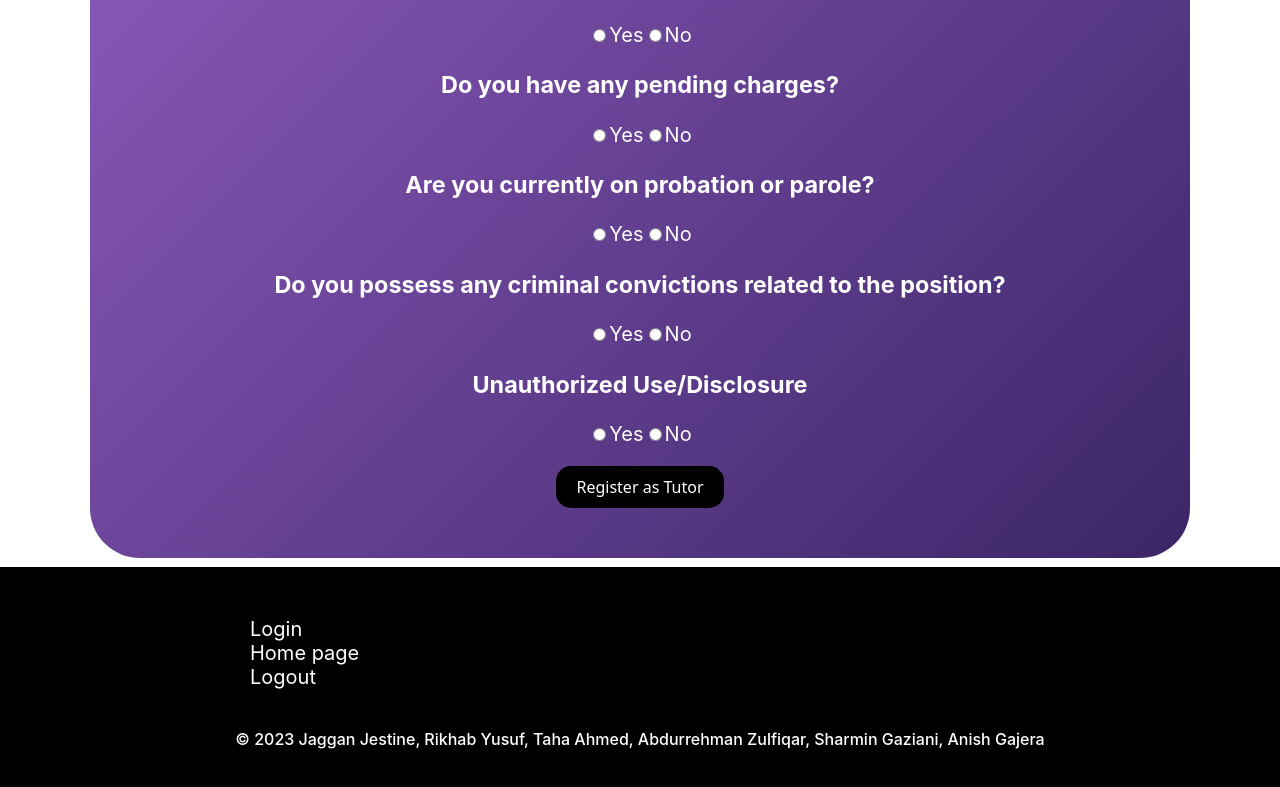
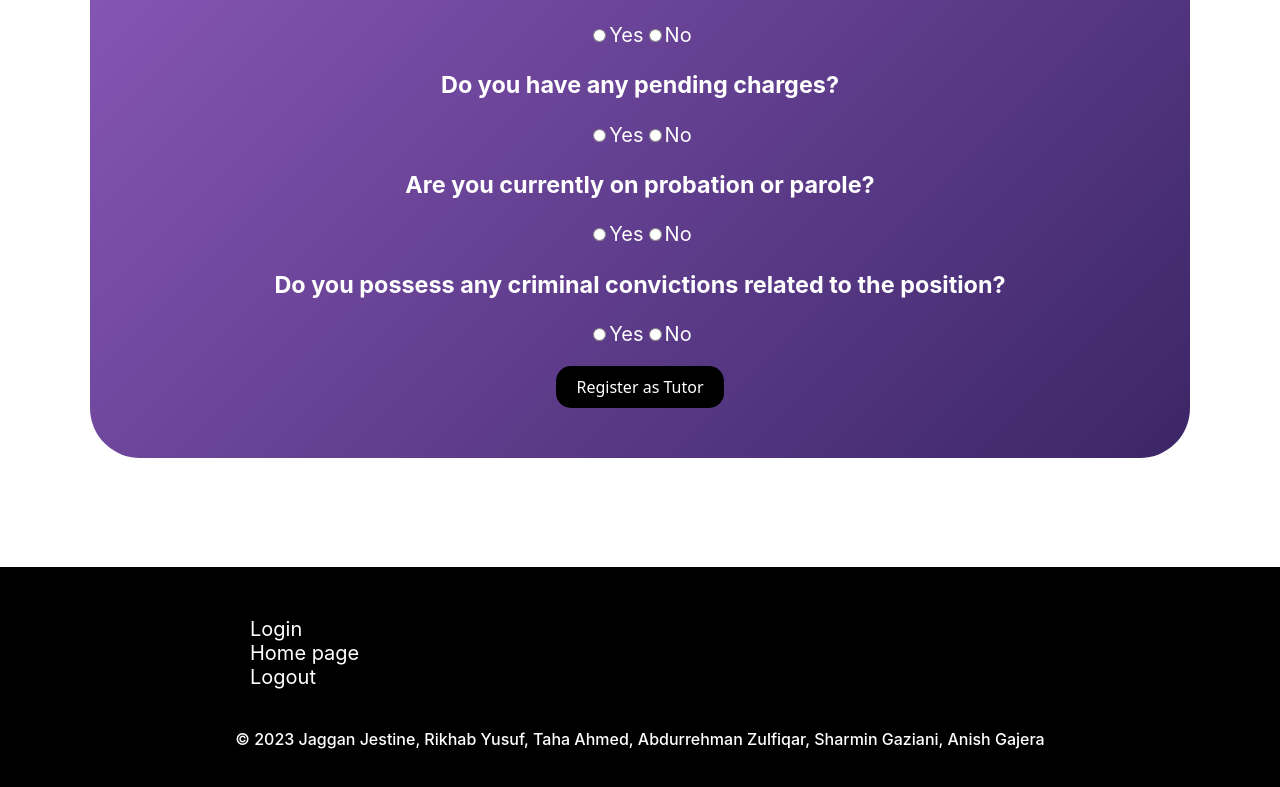
Before and after one commit to jagganjestine/CS4485, a React (Create React App) app in the folder online-tutoring/: page /registrationtutors in a window 1280 px wide. Shown: the part 1152-1939 px from the top of the page. Built offline with nearby package versions, Linux system fonts and the light colour scheme.

Commit message:
reg timing fix, rm bchk q6, req pfp

```diff
--- a/online-tutoring/src/components/RegistrationTutors.js
+++ b/online-tutoring/src/components/RegistrationTutors.js
@@ -37,7 +37,6 @@ function TutorRegistration() {
   const [pendingCharges, setPendingCharges] = useState(null);
   const [probationOrParole, setProbationOrParole] = useState(null);
   const [criminalConvictionRelated, setCriminalConvictionRelated] = useState(null);
-  const [unauthorizedUseDisclosure, setUnauthorizedUseDisclosure] = useState(null);
 
 
   const [subjects, setSubjects] = useState({
@@ -78,17 +77,27 @@ const handleDayChange = (e) => {
   }));
 };
 
+const formatTo12Hour = (time24) => {
+  const [hour, minute] = time24.split(':');
+  const hourInt = parseInt(hour, 10);
+  const suffix = hourInt >= 12 ? 'PM' : 'AM';
+  const hour12 = ((hourInt + 11) % 12 + 1).toString().padStart(2, '0');
+  return `${hour12}:${minute} ${suffix}`;
+};
+
 const generateTimeOptions = () => {
   const options = [];
   for (let i = 0; i < 24; i++) {
     for (let j = 0; j < 60; j += 30) {
       const hour = i.toString().padStart(2, '0');
       const minute = j.toString().padStart(2, '0');
-        options.push(`${hour}:${minute}`);
+      const time24 = `${hour}:${minute}`;
+      options.push({ value: time24, label: formatTo12Hour(time24) });
     }
   }
   return options;
 };
+
 
   const getSelectedSubjects = () => {
     return Object.keys(subjects).filter(subject => subjects[subject]);
@@ -136,7 +145,7 @@ const handleDayChange = (e) => {
 }
 
   const handleRegistration = async () => {
-    if (felonyConvictions === 'yes' || misdemeanorConvictions === 'yes' || pendingCharges === 'yes' || probationOrParole === 'yes' || criminalConvictionRelated === 'yes' || unauthorizedUseDisclosure === 'yes') {
+    if (felonyConvictions === 'yes' || misdemeanorConvictions === 'yes' || pendingCharges === 'yes' || probationOrParole === 'yes' || criminalConvictionRelated === 'yes') {
       Swal.fire({
         icon: 'error',
         title: 'Registration Unsuccessful!',
@@ -155,6 +164,16 @@ const handleDayChange = (e) => {
       return;
     }
 
+    // Check if the photo has been uploaded
+  if (!photo) {
+    Swal.fire({
+      icon: 'error',
+      title: 'Profile Picture Required',
+      text: 'Please upload a profile picture to continue.',
+    });
+    return;
+  }
+
     try {
       const hashedPassword = sha256(password).toString();
       // console.log(hashedPassword);
@@ -165,7 +184,7 @@ const handleDayChange = (e) => {
       const fileRef = sRef(storage, 'profile_pictures/' + userCredential.user.uid)
       await uploadBytes(fileRef, photo)
       const photoURL = await getDownloadURL(fileRef);
-      updateProfile(userCredential.user, {photoURL});
+      updateProfile(userCredential.user, { photoURL });
       console.log("Success");
       Swal.fire({
         icon: 'success',
@@ -251,10 +270,11 @@ const handleDayChange = (e) => {
                   onChange={(e) => setStartTime(e.target.value)}
                 >
                   <option value="">Select Start Time</option>
-                  {generateTimeOptions().map((time, index) => (
-                    <option key={index} value={time}>{time}</option>
+                  {generateTimeOptions().map((option, index) => (
+                    <option key={index} value={option.value}>{option.label}</option>
                   ))}
                 </select>
+
               </div>
               <div className="form-group">
                 <label htmlFor="endTime">End Time</label>
@@ -264,16 +284,17 @@ const handleDayChange = (e) => {
                   onChange={(e) => setEndTime(e.target.value)}
                 >
                   <option value="">Select End Time</option>
-                  {generateTimeOptions().map((time, index) => (
-                    <option key={index} value={time}>{time}</option>
+                  {generateTimeOptions().map((option, index) => (
+                    <option key={index} value={option.value}>{option.label}</option>
                   ))}
                 </select>
+
               </div>
               <div className="form-group">
                 <TextField type="email" required label="Email" id="standard-basic" variant="standard" className="proportion" value={email} onChange={(e) => setEmail(e.target.value)}></TextField>
               </div>
               <div className="form-group">
-            <TextField type="password" required label="Password" id="standard-basic" variant="standard" className="proportion" value={password} onChange={(e) => setPassword(e.target.value)}style={{ marginBottom: '20px' }}></TextField>
+                <TextField type="password" required label="Password" id="standard-basic" variant="standard" className="proportion" value={password} onChange={(e) => setPassword(e.target.value)} style={{ marginBottom: '20px' }}></TextField>
               </div>
               <div className="upload-container">
               <label for="file-upload">Upload Profile Picture</label>
@@ -359,21 +380,6 @@ const handleDayChange = (e) => {
                 No
               </label>
             </div>
-
-            <div className = "questions">
-              <h3>Unauthorized Use/Disclosure</h3>
-              <label>
-                <input type="radio" name="unauthorizedUseDisclosure" value="yes" required onChange={(e) => setUnauthorizedUseDisclosure(e.target.value)} />
-                Yes
-              </label>
-              <label>
-                <input type="radio" name="unauthorizedUseDisclosure" value="no" required onChange={(e) => setUnauthorizedUseDisclosure(e.target.value)} />
-                No
-              </label>
-            </div>
-
-
-
             <div style={{ marginTop: '20px' }}>
               <button className="register-tutor-button" style={{ margin: '0 auto' }} type = "submit">Register as Tutor </button>
               </div>
```
Lines whose indentation alone changed are shown as unchanged.
